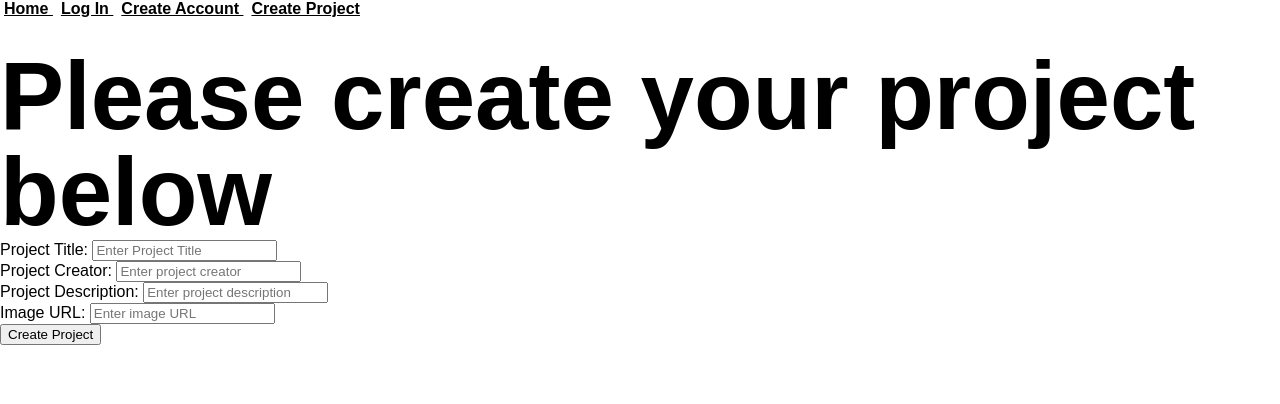
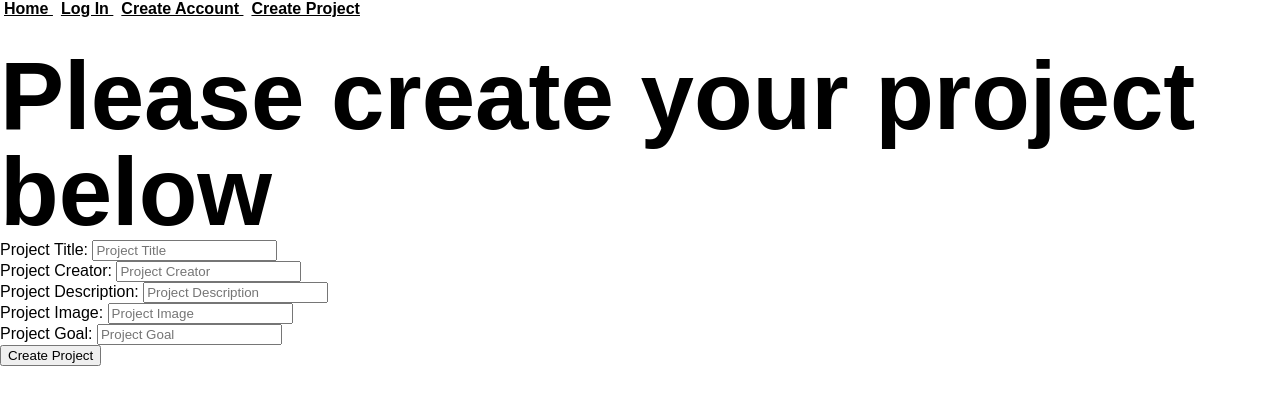
Before and after one commit to idaanna/react, a React (Vite) app: page /projects in a window 1280 px wide. Shown: the top 404 px of the page. Built offline with nearby package versions, Linux system fonts and the light colour scheme.

Commit message:
create project working

```diff
--- a/src/api/post-createproject.js
+++ b/src/api/post-createproject.js
@@ -1,16 +1,16 @@
-async function postProject(title, description, goal, image) {
-    const url = `${import.meta.env.VITE_API_URL}/project/`;
+async function postProject(projectData) {
+    const url = `${import.meta.env.VITE_API_URL}/projects/`;
+    const authToken = localStorage.getItem("token");
+    const date = new Date().toISOString()
     const response = await fetch(url, {
         method: "POST", // We need to tell the server that we are sending JSON data
     // so we set the Content-Type header to application/json
         headers: {
         "Content-Type": "application/json",
+        "Authorization": `Token ${authToken}`,
         },
         body: JSON.stringify({
-        "title": title,
-        "description": description,
-        "goal": goal,
-        "image": image,
+            ...projectData
         }),
     });
 
--- a/src/components/CreateProjectForm.jsx
+++ b/src/components/CreateProjectForm.jsx
@@ -1,5 +1,6 @@
 import { useState } from "react";
 import { useNavigate } from "react-router";
+
 import postProject from "../api/post-createproject";
 
 // above takes you to newly created project
@@ -11,15 +12,15 @@ function CreateProjectForm() {
         title: "",
         creator: "",
         description: "",
-        goal: 0,
+        goal: null,
         is_open: true,
         date_created: new Date().toISOString(),
         image: "",
     });
     const handleChange = (event) => {
         const { id, value } = event.target;
-        setCredentials((prevCredentials) => ({
-            ...prevCredentials,
+        setProjectData((prevprojectData) => ({
+            ...prevprojectData,
             [id]: value,
         }));
     };
@@ -28,12 +29,17 @@ function CreateProjectForm() {
         event.preventDefault();
         if (projectData.title && projectData.description && projectData.goal) {
             postProject(
-                projectData
-            ).then((newproject) => {
-                // Handle the response if needed
-                console.log("Project created successfully:", newproject);
-                // Redirect the user to the project detail page or any desired location
-                navigate(`/project/${newproject.id}`);
+                projectData,
+
+            // ).then((newproject) => {
+            //     // Handle the response if needed
+            //     console.log("Project created successfully:", newproject);
+            //     // Redirect the user to the project detail page or any desired location
+            //     navigate(`/projects/${newproject.id}`);
+            ).then((response) => {
+                console.log(response);
+                navigate("/");
+
             })
                 .catch((error) => {
                     // Handle errors, e.g., show an error message to the user
@@ -43,22 +49,58 @@ function CreateProjectForm() {
             return (
                 <form>
                     <div>
-                        <label htmlFor="title"> Project Title: </label>
-                        <input type="text" id="title" placeholder="Enter Project Title" />
+                    <label htmlFor="title"> Project Title: </label>
+                    <input
+                        type="text"
+                        id="title"
+                        placeholder="Project Title"
+                        onChange={handleChange}
+                    />
                     </div>
+
                     <div>
-                        <label htmlFor="creator"> Project Creator: </label>
-                        <input type="creator" id="creator" placeholder="Enter project creator" />
+                    <label htmlFor="creator"> Project Creator: </label>
+                    <input
+                        type="text"
+                        id="creator"
+                        placeholder="Project Creator"
+                        onChange={handleChange}
+                    />
                     </div>
+
                     <div>
-                        <label htmlFor="description"> Project Description: </label>
-                        <input type="description" id="description" placeholder="Enter project description" />
+                    <label htmlFor="description"> Project Description: </label>
+                    <input
+                        type="text"
+                        id="description"
+                        placeholder="Project Description"
+                        onChange={handleChange}
+                    />
                     </div>
+
                     <div>
-                        <label htmlFor="image"> Image URL: </label>
-                        <input type="text" id="image" placeholder="Enter image URL" />
+                    <label htmlFor="image"> Project Image: </label>
+                    <input
+                        type="text"
+                        id="image"
+                        placeholder="Project Image"
+                        onChange={handleChange}
+                    />
                     </div>
-                    <button type="submit">Create Project </button>
+
+                    <div>
+                    <label htmlFor="goal"> Project Goal: </label>
+                    <input
+                        type="text"
+                        id="goal"
+                        placeholder="Project Goal"
+                        onChange={handleChange}
+                    />
+                    </div>
+
+                    <button type="submit" onClick={handleSubmit}>
+                    Create Project
+                    </button>
                 </form>
             );
 
--- a/src/pages/ProjectPage.jsx
+++ b/src/pages/ProjectPage.jsx
@@ -7,6 +7,9 @@ function ProjectPage() {
     // + // Here we use a hook that comes for free in react router called `useParams`
     // to get the id from the URL so that we can pass it to our useProject hook.
     const { id } = useParams();
+    const params = useParams()
+    console.log(params)
+
     // + // useProject returns three pieces of info, so we need to grab them all here
     const { project, isLoading, error } = useProject(id);
 
@@ -34,7 +37,8 @@ function ProjectPage() {
                     );
                 })}
             </ul>
-            {/* {<Link to={`/pledge/${project.id}`}><button>New Pledge</button></Link>} */}
+
+            {/* {<Link to={`/pledge/${id}`}><button>New Pledge</button></Link>} */}
             {/* link to new pledge needs to be above but how? */}
          </div>
      );
```
